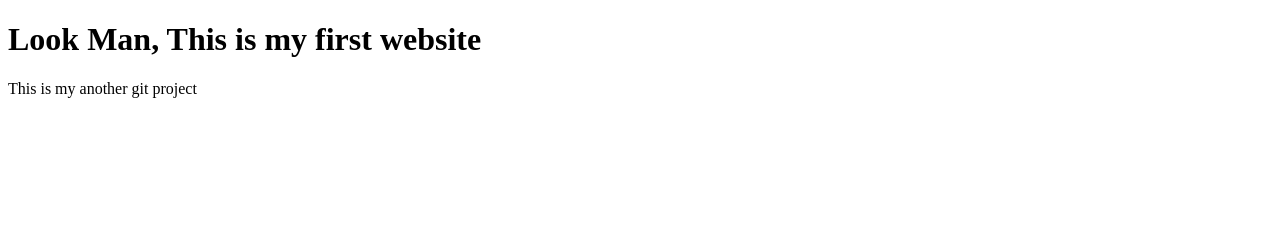
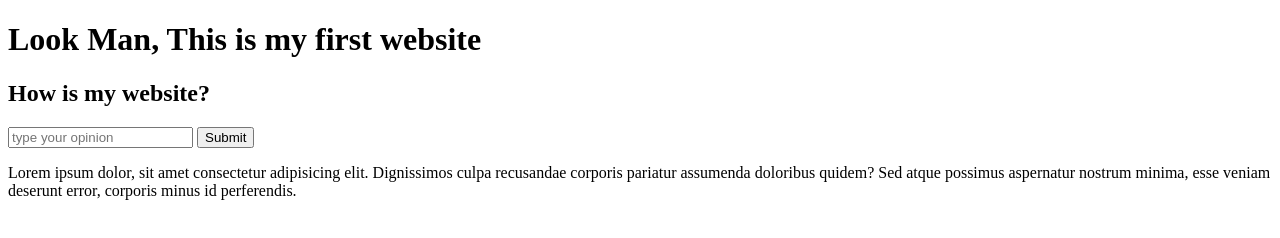
Before and after one commit to M-A-R-P/my-first-website, a plain HTML site: page index.html in a window 1280 px wide. Drawn offline with Linux system fonts and the light colour scheme.

Commit message:
save my changes like input,h2 heder & paragraph tag

```diff
--- a/index.html
+++ b/index.html
@@ -7,6 +7,9 @@
 </head>
 <body>
     <h1> Look Man, This is my first website</h1>
-    <p>This is my another git project</p>
+    <h2>How is my website?</h2>
+    <input type="text" placeholder="type your opinion">
+    <input type="Submit" value="Submit">
+    <p>Lorem ipsum dolor, sit amet consectetur adipisicing elit. Dignissimos culpa recusandae corporis pariatur assumenda doloribus quidem? Sed atque possimus aspernatur nostrum minima, esse veniam deserunt error, corporis minus id perferendis.</p>
 </body>
 </html>
```
Also changed, not shown: 1 other file.
